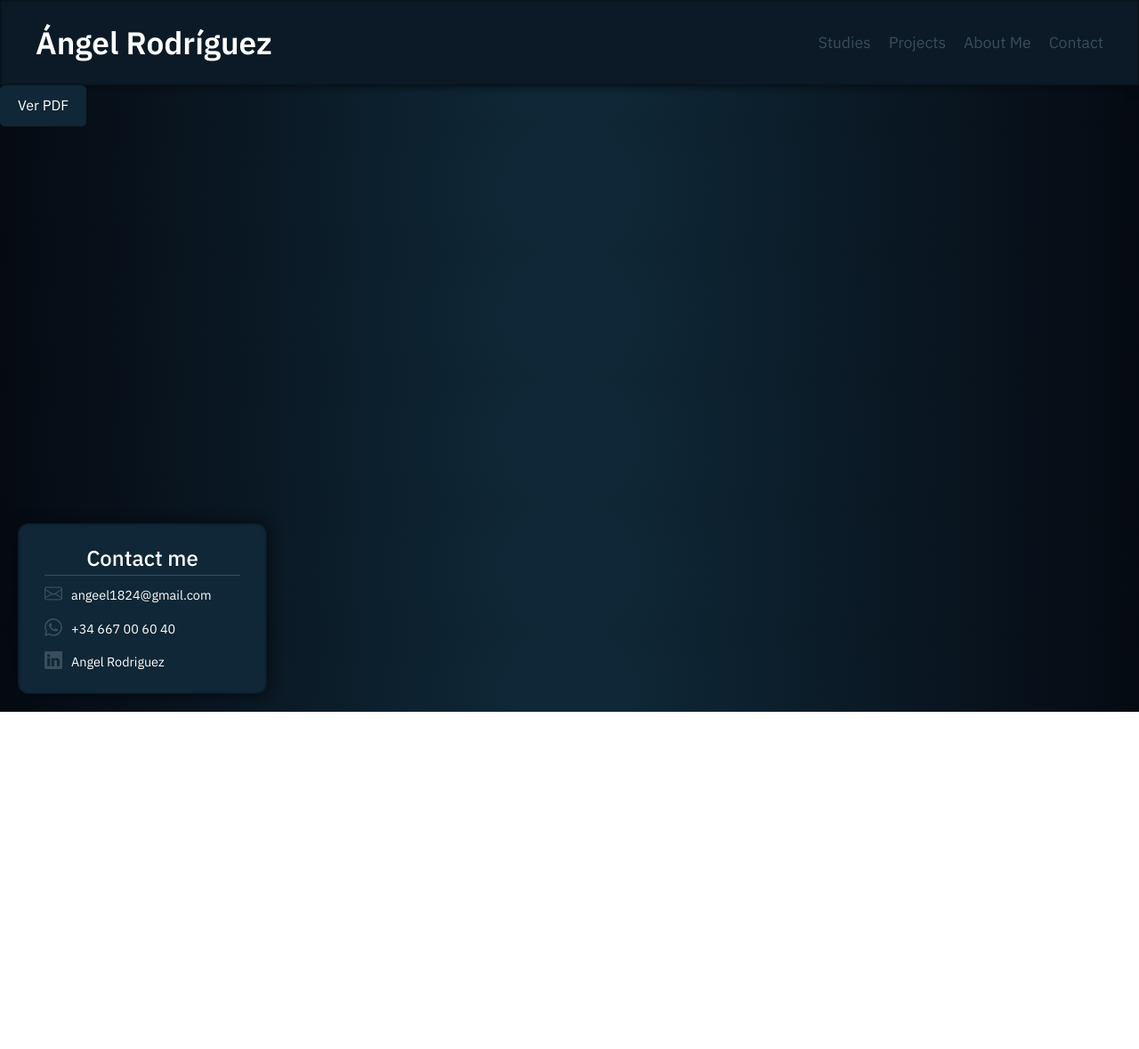
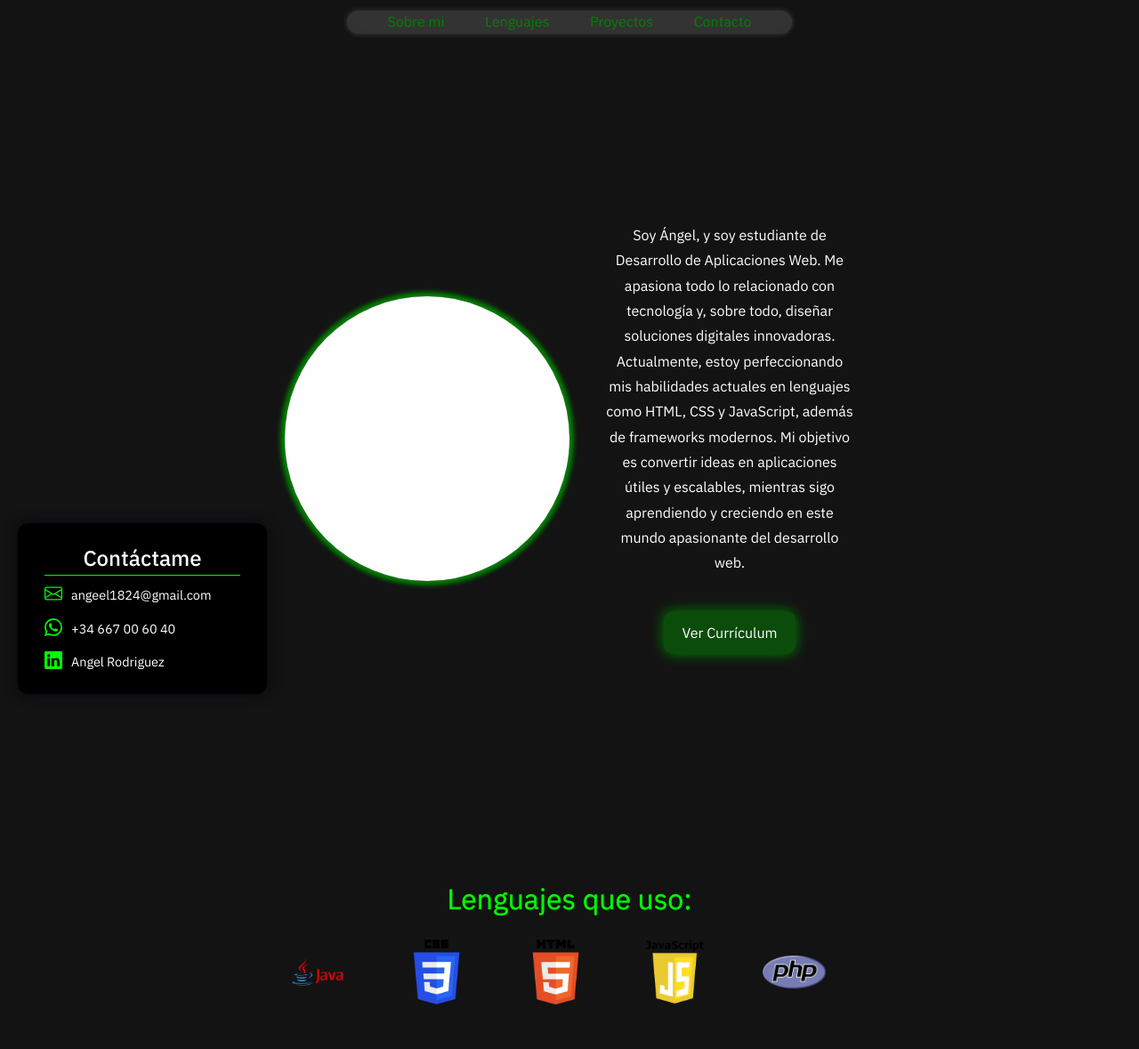
Before and after one commit to Angeel18/Porfolio, a plain HTML site: page index.html in a window 1280 px wide. Shown: the whole page at 89% size. Before the commit the page ends 800 px from the top, so only its background shows below. Drawn offline with Linux system fonts and the light colour scheme.

Commit message:
language and about me done

```diff
--- a/index.html
+++ b/index.html
@@ -16,20 +16,17 @@
 <body>
     <header>
         <div class="header">
-            <div class="header-left">
-                <a href="#home">Ángel Rodríguez</a>
-            </div>
-            <div class="header-right">
-                <a href="#studies">Studies</a>
-                <a href="#projects">Projects</a>
-                <a href="#aboutme">About Me</a>
-                <a href="#contact">Contact</a>
+            <div class="header-content">
+                <a href="#aboutme">Sobre mi</a>
+                <a href="#languages">Lenguajes</a>
+                <a href="#projects">Proyectos</a>
+                <a href="#contact">Contacto</a>
             </div>
         </div>
     </header>
 
     <div class="contact-box">
-        <h2>Contact me</h2>
+        <h2>Contáctame</h2>
         <div class="contact-box-content">
             <div>
 
@@ -65,13 +62,49 @@
         </div>
     </div>
 
-    <section>
+    <section id="aboutme">
+        <div class="aboutme">
+            <div class="aboutme-content">
+                <div class="aboutme-content-left">
+                    <img src="img/image.png" alt="">
+                </div>
+                <div class="aboutme-content-right">
+                    <p>Soy Ángel, y soy estudiante de Desarrollo de Aplicaciones Web. Me apasiona todo lo relacionado
+                        con tecnología y, sobre todo, diseñar soluciones digitales innovadoras. Actualmente, estoy
+                        perfeccionando mis habilidades actuales en lenguajes como HTML, CSS y JavaScript, además de
+                        frameworks modernos. Mi objetivo es convertir ideas en aplicaciones útiles y escalables,
+                        mientras sigo aprendiendo y creciendo en este mundo apasionante del desarrollo web.</p>
+                    <a href="Currículum Ángel Rodríguez Campos.pdf" target="_blank" class="pdf-button">Ver
+                        Currículum</a>
 
-        <div class="brief-aboutme">
-            <a href="Currículum Ángel Rodríguez Campos.pdf" target="_blank" class="pdf-button">Ver PDF</a>
-
+                </div>
+            </div>
         </div>
     </section>
+
+    <section id="languages">
+        <div class="languages">
+            <h2>Lenguajes que uso:</h2>
+            <div class="languages-content">
+                <div class="language-card">
+                    <img src="img/java-logo-png.png" alt="Java">
+                </div>
+                <div class="language-card">
+                    <img src="img/CSS-Logo.png" alt="CSS">
+                </div>
+                <div class="language-card">
+                    <img src="img/html5-logo-adaweb.png" alt="HTML">
+                </div>
+                <div class="language-card">
+                    <img src="img/Js.png" alt="JavaScript">
+                </div>
+                <div class="language-card">
+                    <img src="img/PHP-logo.svg.png" alt="PHP">
+                </div>
+            </div>
+        </div>
+    </section>
+
 
     <footer>
 
--- a/styles/styles.css
+++ b/styles/styles.css
@@ -50,10 +50,10 @@ a {
 
 /* Variables */
 :root {
-    --primary-color: #050A12;
-    --secondary-color: #0B1A26;
-    --terciary-color: #0F2736;
-    --accent-color: #3A4D5C;
+    --primary-color: green;
+    --secondary-color: #333;
+    --terciary-color: #000000;
+    --accent-color: rgb(0, 255, 0);
     --color-black: #04080F;
 }
 
@@ -61,7 +61,7 @@ a {
 body {
     font-family: "IBM Plex Sans", sans-serif;
     color: white;
-    background: radial-gradient(circle, #0F2736 10%, #050A12 100%);
+    background: #131313;
     margin: 0;
     padding: 0;
     line-height: 1.6;
@@ -70,35 +70,34 @@ body {
 /* Header */
 .header {
     display: flex;
-    justify-content: space-between;
-    padding: 20px 40px;
+    justify-content: center;
     align-items: center;
-    background-color: var(--secondary-color);
-    box-shadow: 0 0 10px 0px var(--color-black), inset 0 0 3px 0px var(--color-black);
-    color: white;
-    font-weight: 500;
+    color: green;
+    height: 50px;
 }
 
-.header-left {
-    font-size: 2.2em;
-    font-weight: 600;
+.header-content {
+    position: fixed;
+    display: flex;
+    width: 500px;
+    background: #333;
+    align-items: center;
+    justify-content:space-evenly;
+    backdrop-filter: blur(10px);
+    border-radius: 25px;
+    box-shadow:inset 0 0 5px 1px  #333,0 0 5px 1px #333;
 }
 
-.header-right {
-    font-size: 1.1em;
-    display: flex;
-    gap: 20px;
+.header-content a:hover {
+    color: rgb(0, 255, 0);
 }
 
-.header-right a {
+.header-content a.active {
     color: var(--accent-color);
-    font-weight: 400;
-    transition: color 0.3s ease;
+    font-weight: bold;
+    border-bottom: 2px solid var(--accent-color);
 }
 
-.header-right a:hover {
-    color: white;
-}
 
 /* Contact box */
 .contact-box {
@@ -110,8 +109,8 @@ body {
     position: fixed;
     bottom: 0;
     left: 0;
-    color: white;
-    box-shadow: 0 0 15px 0px var(--color-black), inset 0 0 3px 0px var(--color-black);
+    color: green;
+    box-shadow: 0 0 15px 0px var(--color-black);
 }
 
 .contact-box h2 {
@@ -157,21 +156,96 @@ body {
     font-weight: 400;
 }
 
-/* PDF button */
+/* About Me */
+
+.aboutme{
+    display: flex;
+    align-items: center;
+    justify-content: center;
+    padding: 200px 0;
+    border: var(--primary-color);
+}
+.aboutme-content{
+    display: flex;
+    gap: 40px;
+    align-items: center;
+    justify-content: center;
+    width: 50%;
+}
+.aboutme-content-left{
+    display: flex;
+    gap: 40px;
+    align-items: center;
+    justify-content: center;
+    width: 50%;
+}
+.aboutme-content-left img{
+    width: 400px;
+    border-radius: 100%;
+    box-shadow:0 0 5px 5px var(--primary-color);
+}
+.aboutme-content-right{
+    display: flex;
+    flex-direction: column;
+    gap: 40px;
+    align-items: center;
+    justify-content: center;
+    width: 50%;
+    text-align: center;
+    line-height: 0.75cm;
+}
+
 .pdf-button {
     padding: 10px 20px;
-    background-color: var(--terciary-color);
+    background-color: rgba(0, 158, 0, 0.411);
     color: white;
     border: none;
-    border-radius: 5px;
+    border-radius: 10px;
     font-size: 1em;
     text-align: center;
     text-decoration: none;
     display: inline-block;
     cursor: pointer;
     transition: background-color 0.3s ease;
+    box-shadow: 0 0 15px 0px var(--primary-color)
 }
 
 .pdf-button:hover {
-    background-color: #233649;
+    background-color: var(--primary-color);
 }
+
+/* Languages */
+
+.languages {
+    display: flex;
+    flex-direction: column  ;
+    align-items: center;
+    justify-content: center;
+    padding: 50px 0;
+}
+
+.languages h2 {
+    font-size: 2em;
+    margin-bottom: 20px;
+    color: var(--accent-color);
+    text-shadow: 0 0 1px var(--accent-color);
+}
+
+.languages-content {
+    display: grid;
+    grid-template-columns: 1fr 1fr 1fr 1fr 1fr ;
+    gap: 30px;
+    justify-content: center;
+    align-items: center;
+    width: 50%;
+    margin: 0 auto;
+}
+.language-card{
+    display: flex;
+    width: 70%;
+    align-items: center;
+}
+
+.language-card img {
+    width: 100%;
+}
```
Also changed, not shown: scripts/script.js (+22 -3 lines), img/CSS-Logo.png (added), img/Js.png (added), img/PHP-logo.svg.png (added), img/html5-logo-adaweb.png (added), img/image.png (added), img/java-logo-png.png (added).
